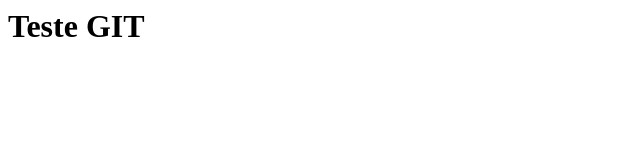
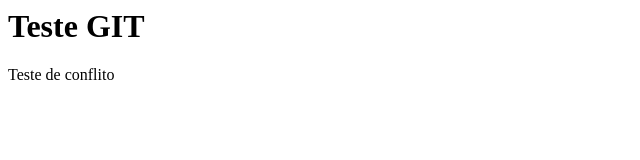
Before and after one commit to AlexDamiao86/starter-tutorial, a website: page frontend/index.html in a window 1280 px wide. Shown: the full height of the page, 0-640 px from the left. Drawn offline with Linux system fonts and the light colour scheme.

Commit message:
alteracao 2 no arquivo index.html

```diff
--- a/frontend/index.html
+++ b/frontend/index.html
@@ -1,5 +1,6 @@
 <html>
   <body>
     <h1>Teste GIT</h1>
+    <p>Teste de conflito</p>
   </body>
 </html>
```
